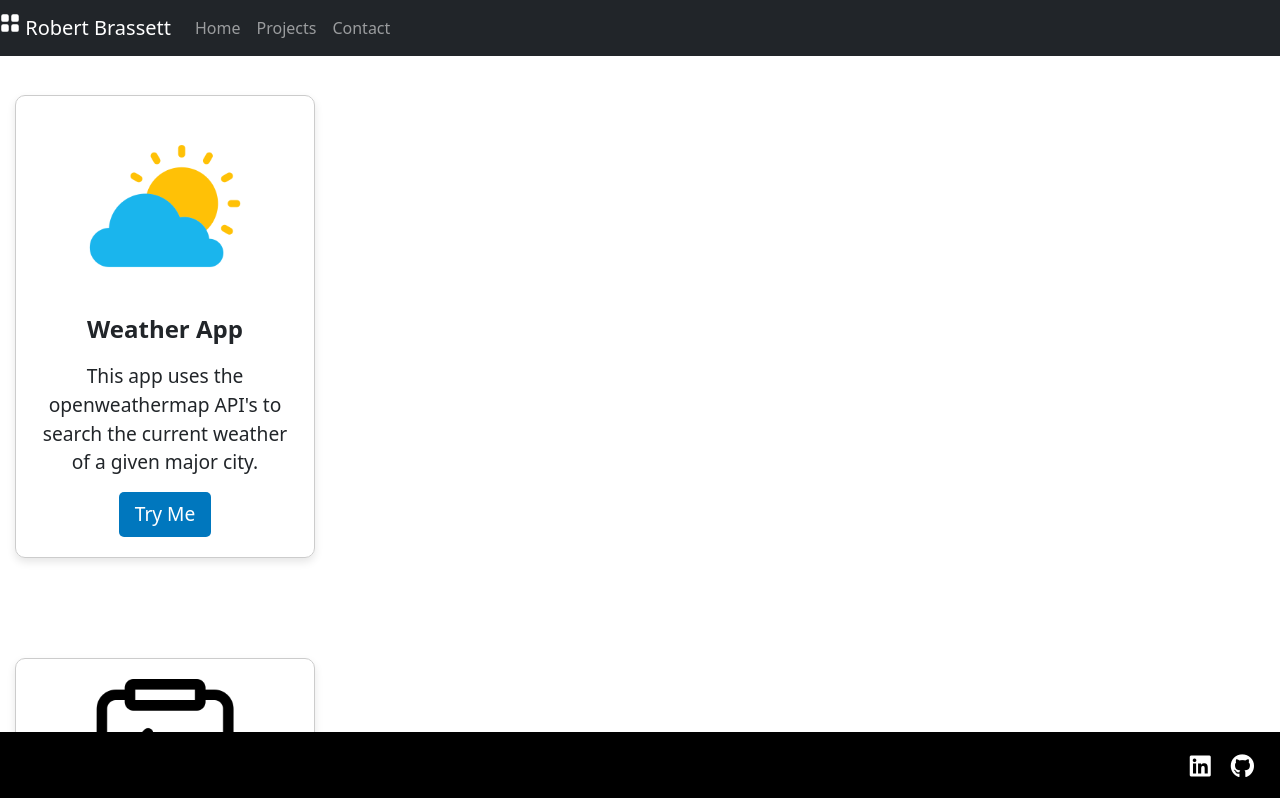
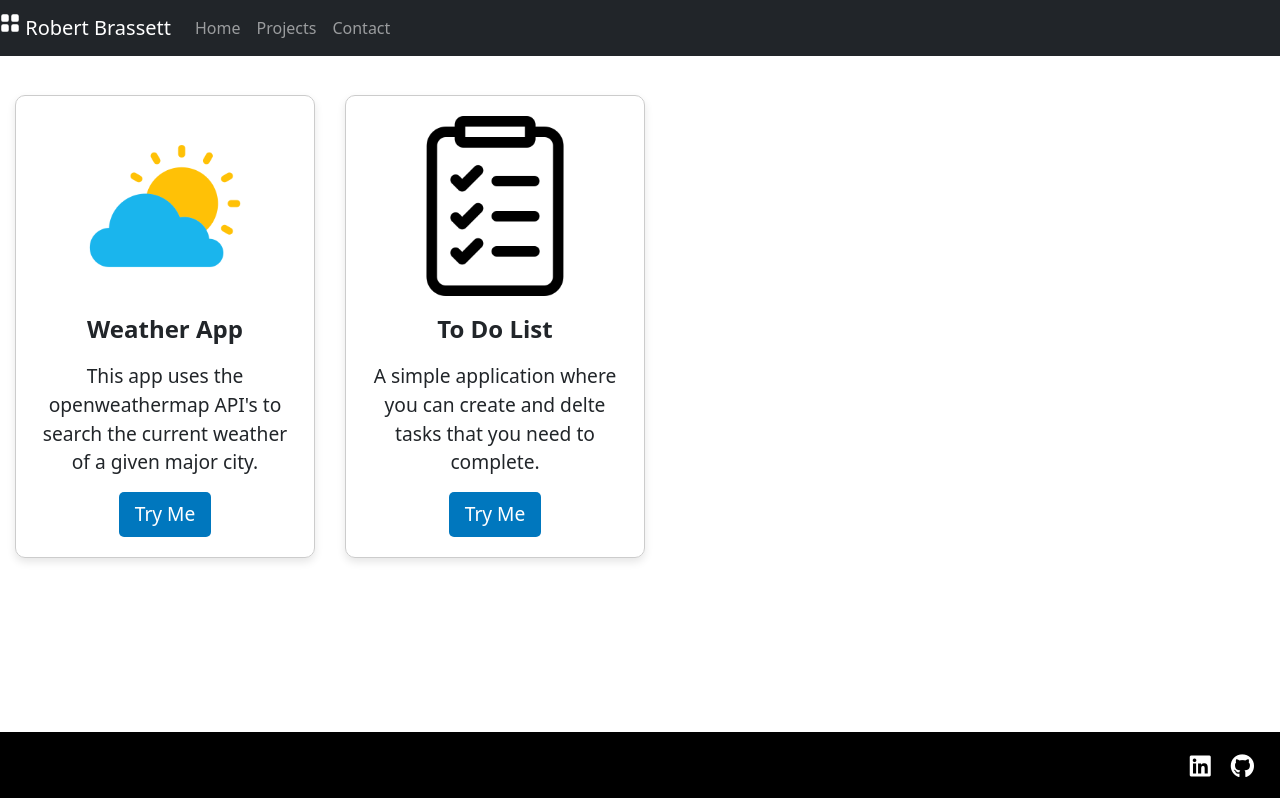
Before and after one commit to rbrassettCode/PortfolioReactApp, a React (Create React App) app: page /portfolio in a window 1280 px wide. Shown: the top 798 px of the page. Built offline with nearby package versions, Linux system fonts and the light colour scheme.

Commit message:
Fixed issue with vertical stacking of projects tab

```diff
--- a/src/pages/Projects.js
+++ b/src/pages/Projects.js
@@ -20,7 +20,7 @@ function Projects() {
     ];
 
     return (
-        <div className="projects-container">
+        <div className="projects-container" style={{display: "flex"}} >
             {projectData.map((project, index) => (
                 <ProjectCard
                     key={index}
```
